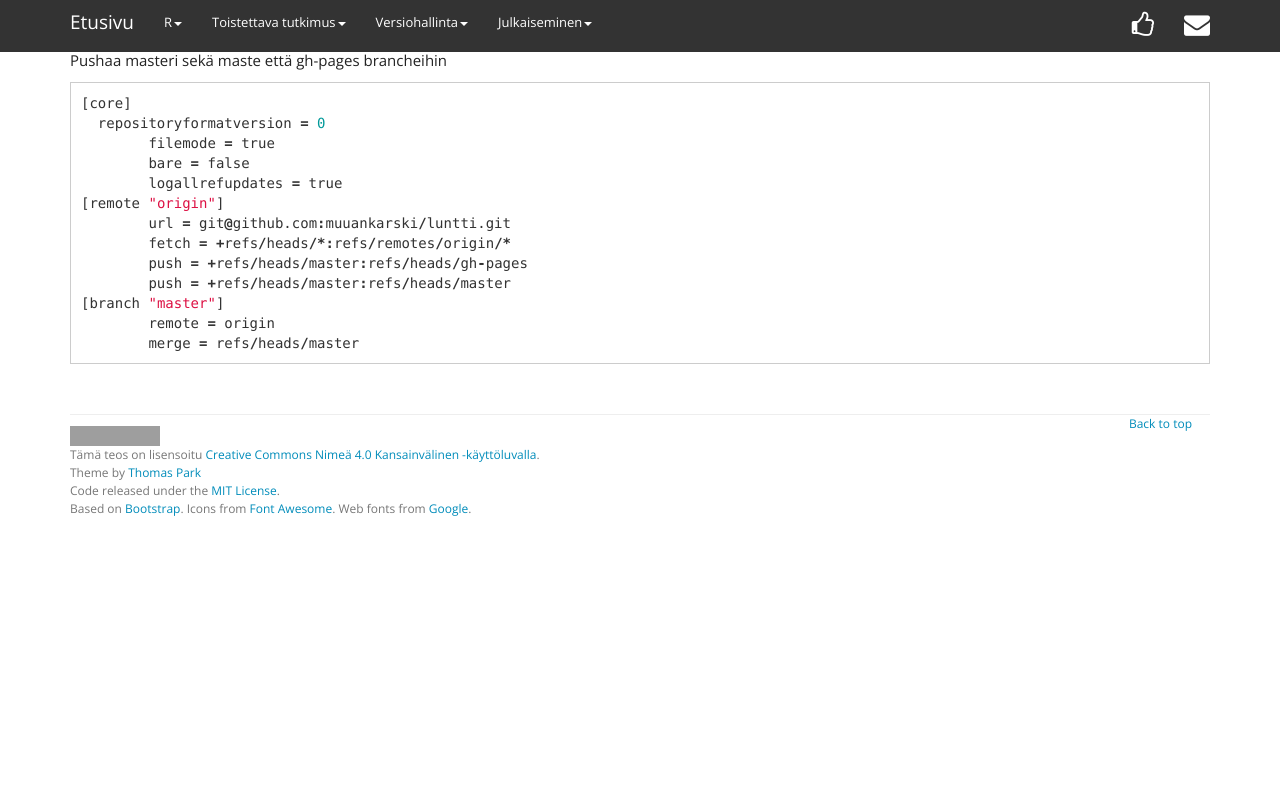
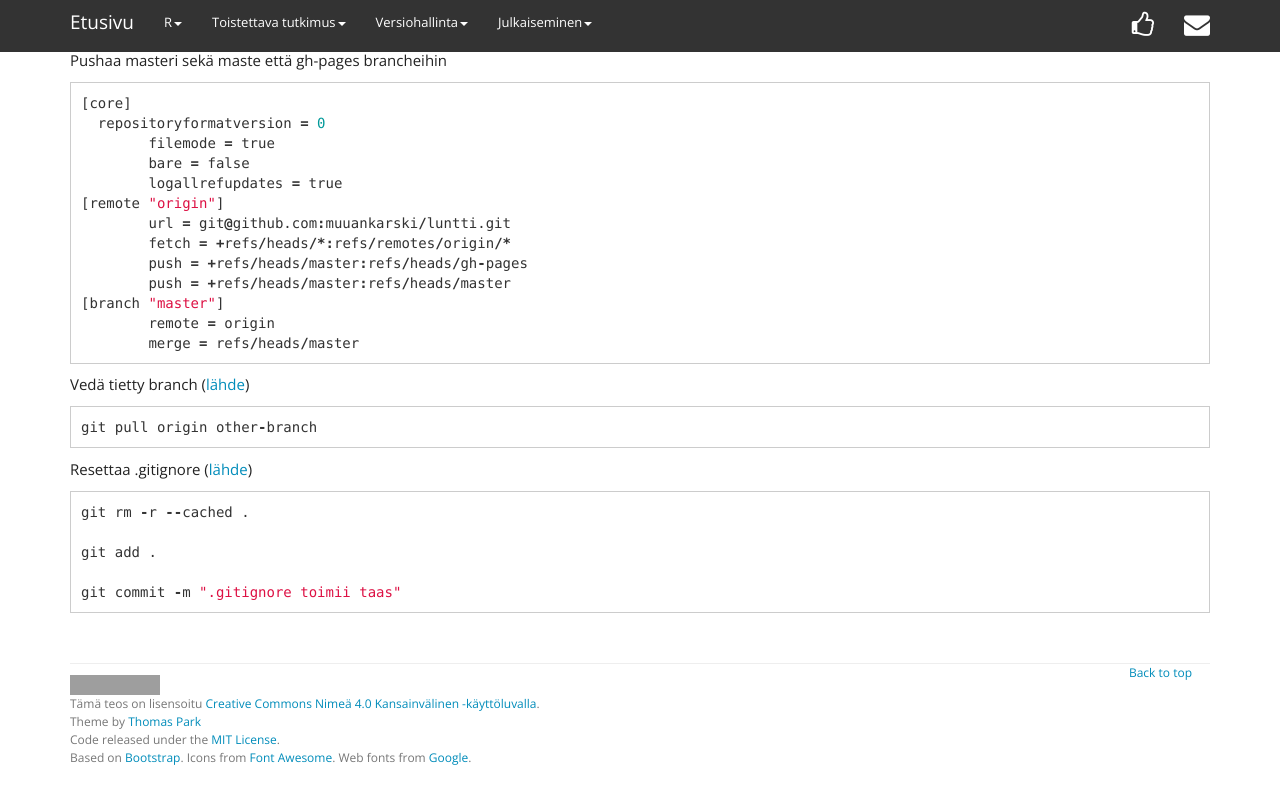
Before and after one commit to muuankarski/luntti, a Jekyll site: the page built from versio/git.md, in a window 1280 px wide. Shown: the top 804 px of the page. Built offline with Jekyll 4.4.1, drawn with Linux system fonts in a browser that asks for light colours; nearby versions of some CDN libraries; Markdown is read by kramdown in place of the engine named in the settings; grey boxes are pictures that could not be loaded.

Commit message:
git paivitetty

````diff
--- a/versio/git.md
+++ b/versio/git.md
@@ -25,3 +25,22 @@ Pushaa masteri sekä maste että gh-pages brancheihin
 	remote = origin
 	merge = refs/heads/master
 ```
+
+Vedä tietty branch ([lähde](http://stackoverflow.com/questions/1709177/git-pull-certain-branch-from-github))
+
+
+```r
+git pull origin other-branch
+```
+
+
+Resettaa .gitignore ([lähde](http://stackoverflow.com/questions/1139762/ignore-files-that-have-already-been-committed-to-a-git-repository))
+
+
+```r
+git rm -r --cached .
+
+git add .
+
+git commit -m ".gitignore toimii taas"
+```
````
Also changed, not shown: versio/git.Rmd (+17 -0 lines), images/lunttaus.png, 8 other files.
